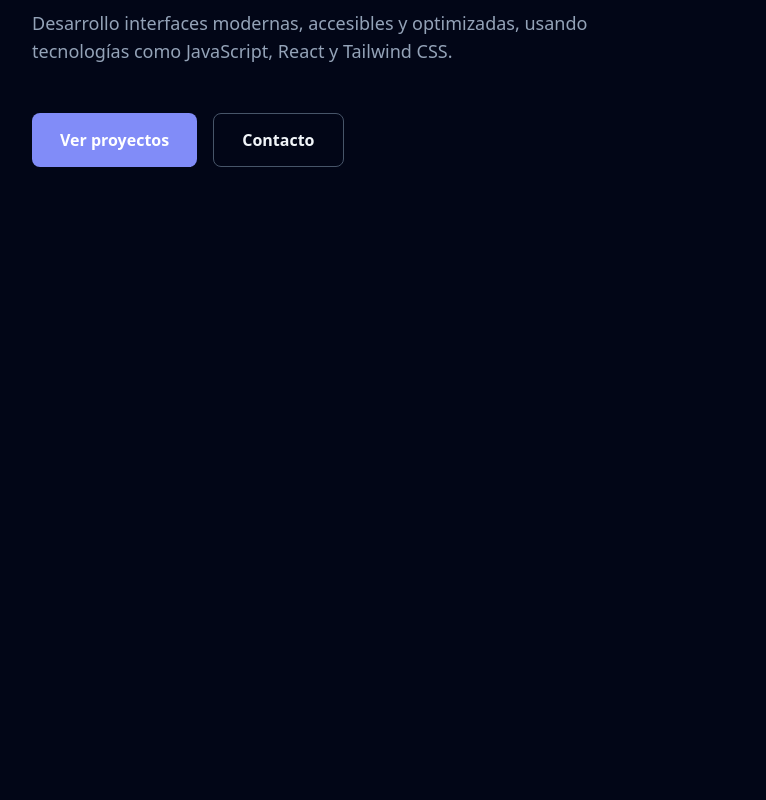
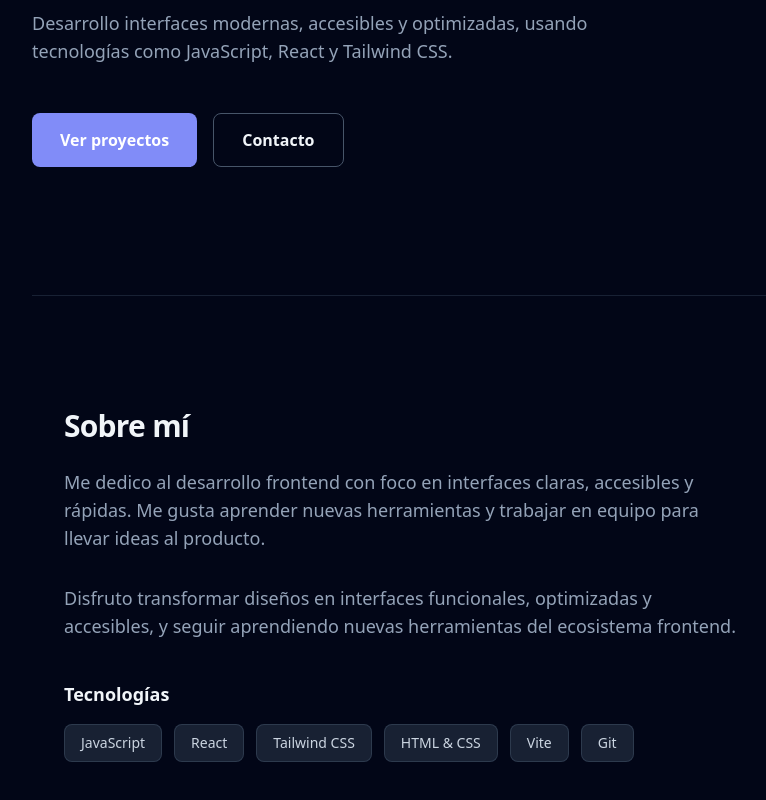
Before and after one commit to laupm3/portfolio, a React (Vite) app: page / in a window 1280 px wide. Shown: the part 368-1168 px from the top of the page, without its empty margins (64-830 px from the left). Before the commit the page ends 800 px from the top, so only its background shows below. Built offline with nearby package versions, Linux system fonts and the light colour scheme.

Commit message:
feat: add about section to Home page
Created a new About component with information about frontend skills and personal background, and integrated it into the Home page below the Hero section.

```diff
--- /dev/null
+++ b/src/components/sections/About.jsx
@@ -0,0 +1,44 @@
+import Container from '../layout/Container'
+export default function About() {
+  const skills = [
+    'JavaScript',
+    'React',
+    'Tailwind CSS',
+    'HTML & CSS',
+    'Vite',
+    'Git',
+  ]
+
+  return (
+    <section id="about" className="py-20 sm:py-24 lg:py-28 border-t border-slate-800/80">
+      <Container>
+      <div className="max-w-2xl">
+        <h2 className="text-slate-100 mb-6">
+          Sobre mí
+        </h2>
+        <p className="text-slate-400 text-base sm:text-lg leading-relaxed mb-8">
+          Me dedico al desarrollo frontend con foco en interfaces claras, accesibles y rápidas.
+          Me gusta aprender nuevas herramientas y trabajar en equipo para llevar ideas al producto.
+        </p>
+        <p className="text-slate-400 text-base sm:text-lg leading-relaxed mb-10">
+            Disfruto transformar diseños en interfaces funcionales, optimizadas y accesibles, y seguir aprendiendo nuevas herramientas del ecosistema frontend.
+        </p>
+        <div>
+          <h3 className="text-slate-100 text-lg font-semibold mb-4">
+            Tecnologías
+          </h3>
+          <ul className="flex flex-wrap gap-3">
+            {skills.map((skill) => (
+              <li key={skill}>
+                <span className="inline-block px-4 py-2 rounded-lg bg-slate-800/80 text-slate-300 text-sm font-medium border border-slate-700/80">
+                  {skill}
+                </span>
+              </li>
+            ))}
+          </ul>
+        </div>
+      </div>
+      </Container>
+    </section>
+  )
+}
--- a/src/pages/Home.jsx
+++ b/src/pages/Home.jsx
@@ -1,9 +1,11 @@
+import About from '../components/sections/About'
 import Hero from '../components/sections/Hero'
 
 export default function Home() {
   return (
     <main>
       <Hero />
+      <About />
     </main>
   )
 }
```
